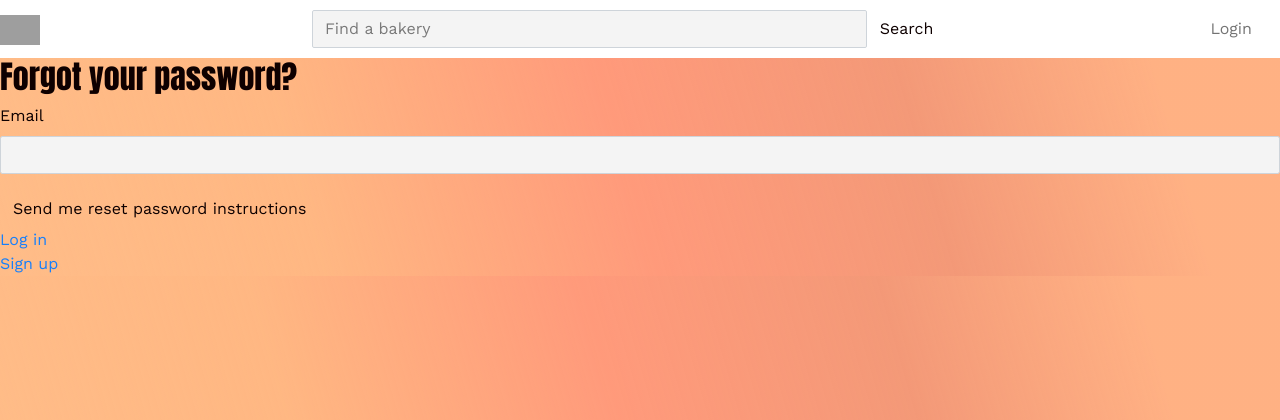
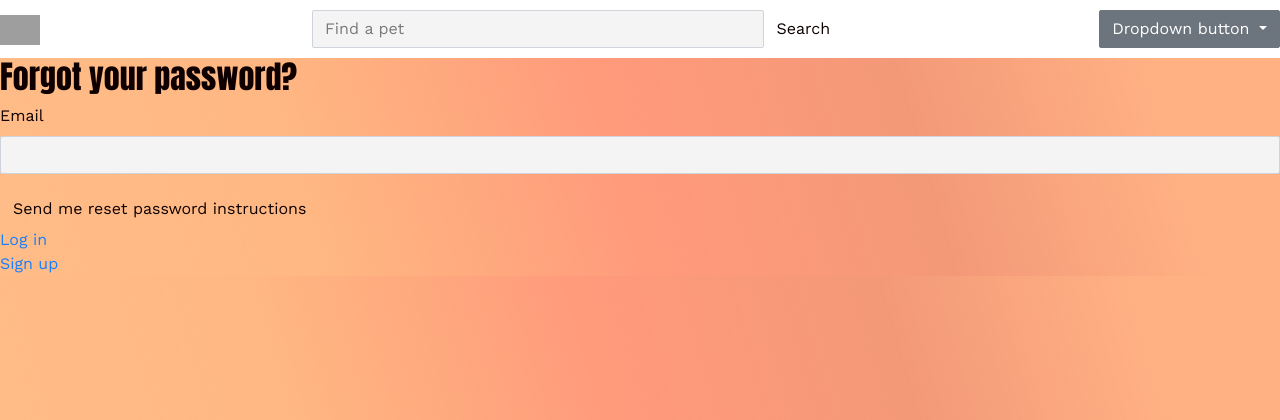
Before and after one commit to caixarel/bbe, a Rails app: page /users/password/new in a window 1280 px wide. Shown: the top 420 px of the page. Run offline with Rails 7, Linux system fonts and the light colour scheme; style sheets or scripts are compiled from the project's sources; some libraries are stand-ins or nearby versions; grey boxes are pictures that could not be loaded.

Commit message:
something

```diff
--- a/app/models/bakery.rb
+++ b/app/models/bakery.rb
@@ -1,6 +1,6 @@
 class Bakery < ApplicationRecord
   has_many :reviews, dependent: :destroy
-  has_many :specialities, dependent: :destroy
+  has_many :products, dependent: :destroy
   has_many :favourites, dependent: :destroy
   has_many :tags, dependent: :destroy
   belongs_to :user
--- /dev/null
+++ b/app/models/product.rb
@@ -0,0 +1,3 @@
+class Product < ApplicationRecord
+  belongs_to :bakery
+end
--- a/app/models/speciality.rb
+++ /dev/null
@@ -1,3 +0,0 @@
-class Speciality < ApplicationRecord
-  belongs_to :bakery
-end
--- a/app/views/shared/_navbar.html.erb
+++ b/app/views/shared/_navbar.html.erb
@@ -15,7 +15,7 @@
             params[:query],
             class: "form-control",
             id: "search-form-control",
-            placeholder: "Find a bakery"
+            placeholder: "Find a pet"
           %>
           <%= submit_tag "Search", class: "btn btn-ghost" %>
 
@@ -24,28 +24,14 @@
 
     </div>
 
-  <div class="collapse navbar-collapse" id="navbarSupportedContent">
-    <ul class="navbar-nav mr-auto">
-      <% if user_signed_in? %>
-        <li class="nav-item active">
-          <%= link_to "Home", "#", class: "nav-link" %>
-        </li>
-        <li class="nav-item">
-          <%= link_to "Messages", "#", class: "nav-link" %>
-        </li>
-        <li class="nav-item dropdown">
-          <%= image_tag "https://kitt.lewagon.com/placeholder/users/ssaunier", class: "avatar dropdown-toggle", id: "navbarDropdown", data: { toggle: "dropdown" }, 'aria-haspopup': true, 'aria-expanded': false %>
-          <div class="dropdown-menu dropdown-menu-right" aria-labelledby="navbarDropdown">
-            <%= link_to "Action", "#", class: "dropdown-item" %>
-            <%= link_to "Another action", "#", class: "dropdown-item" %>
-            <%= link_to "Log out", destroy_user_session_path, method: :delete, class: "dropdown-item" %>
-          </div>
-        </li>
-      <% else %>
-        <li class="nav-item">
-          <%= link_to "Login", new_user_session_path, class: "nav-link" %>
-        </li>
-      <% end %>
-    </ul>
-  </div>
+  <div class="dropdown">
+	  <button class="btn btn-secondary dropdown-toggle" type="button" id="dropdownMenuButton1" data-bs-toggle="dropdown" aria-expanded="false">
+		Dropdown button
+	  </button>
+	  <ul class="dropdown-menu" aria-labelledby="dropdownMenuButton1">
+		<li><a class="dropdown-item" href="#">Action</a></li>
+		<li><a class="dropdown-item" href="#">Another action</a></li>
+		<li><a class="dropdown-item" href="#">Something else here</a></li>
+	  </ul>
+	</div>
 </div>
--- /dev/null
+++ b/db/migrate/20220226102754_rename_old_table_to_new_table.rb
@@ -0,0 +1,5 @@
+class RenameOldTableToNewTable < ActiveRecord::Migration[6.1]
+  def change
+    rename_table :specialities, :products
+  end
+end
```
Also changed, not shown: app/views/bakeries/_list.html.erb (+4 -4 lines), db/schema.rb.
